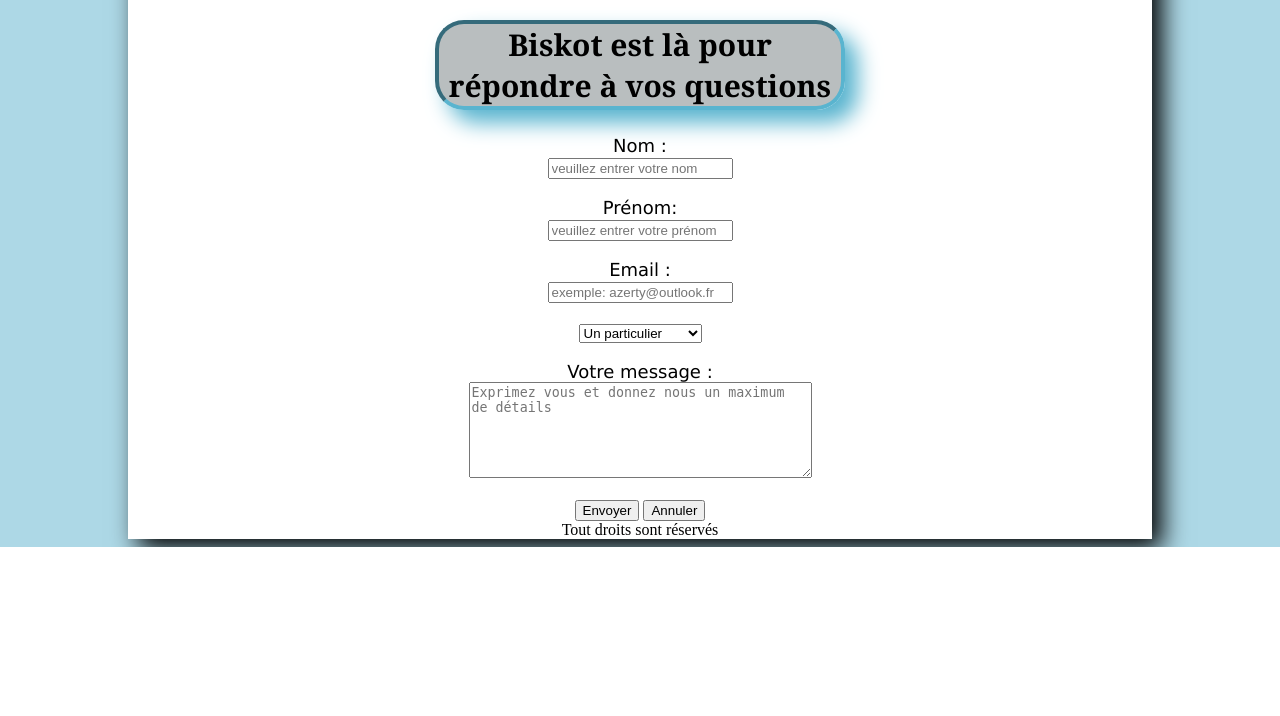
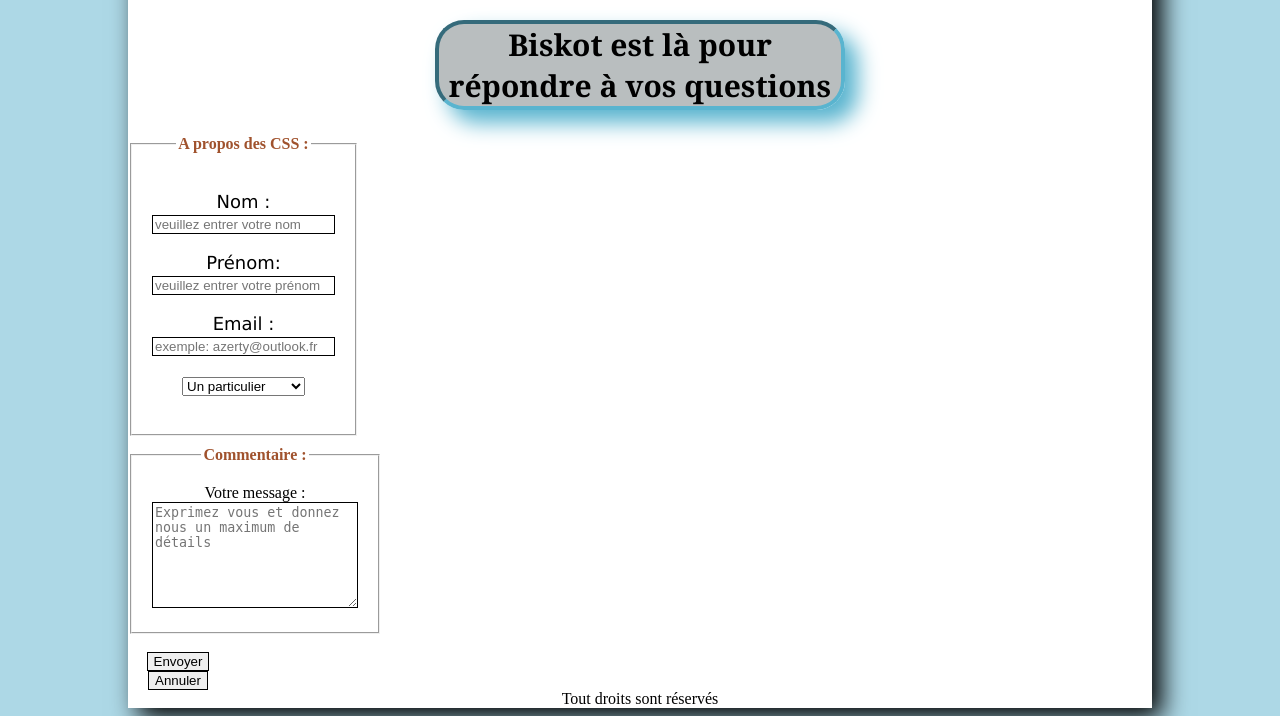
Before and after one commit to MaximeB139/project-groupe, a PHP site: page / in a window 1280 px wide. Shown: the part 2326-3042 px from the top of the page. Before the commit the page ends 2873 px from the top, so only its background shows below. Run offline with PHP 8.4, Linux system fonts and the light colour scheme.

Commit message:
css form et modif index contact

```diff
--- a/assets/css/contact.css
+++ b/assets/css/contact.css
@@ -0,0 +1,41 @@
+ form {
+  /*padding:250px;
+    padding-top: 10px;
+     width:45%;*/
+
+    width: 100px;
+     }
+
+     textarea{
+      resize : both;
+      min-width : 100px;
+      min-height : 100px;
+      max-width : 200px;
+      max-height : 200px;
+             }
+
+
+fieldset {
+    padding:20px;
+    margin-bottom:10px;
+         }
+
+legend {
+    color:#a0522d;
+    font-weight:bold
+       }
+
+
+input {
+    border:1px solid black;
+      }
+
+input[type=radio] {
+    margin-right:50px;
+    background-color:transparent;
+    border:none;
+                  }
+
+textarea {
+    border:1px solid black;
+         }
--- a/php/view/contact.php
+++ b/php/view/contact.php
@@ -3,6 +3,9 @@
 
 
 <form name="bisckotform" action="traitementcontact.php" method="post">
+
+<fieldset>
+ <legend> A propos des CSS : </legend>
    <p> Nom :
         <br/>
         <input type="text"  required="required" name="nom" value="" placeholder="veuillez entrer votre nom"/>
@@ -29,9 +32,15 @@
        <br/>
     </p>
     <p>
+
+</fieldset>
+<fieldset>
+ <legend>Commentaire :</legend>
         Votre message :
         <br/>
         <textarea name="commentaire" rows="6" cols="40" placeholder="Exprimez vous et donnez nous un maximum de détails"></textarea>
+</fieldset>
+
     </p>
 
         <input type="submit" value="Envoyer" name="envoyer"/>
```
